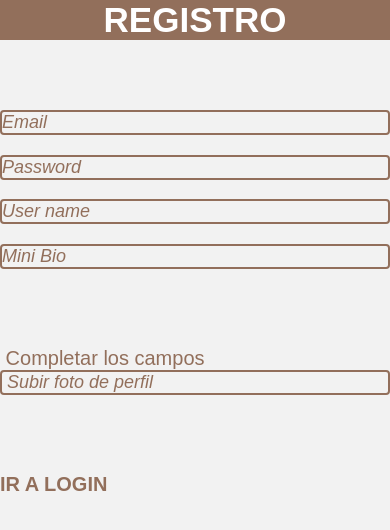
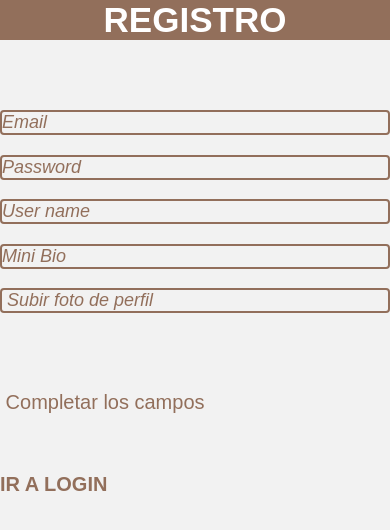
Before and after one commit to Carolejdin/ProyectoIII-RN, a React Native app: screen /Register in a window 390 px wide. Shown: the top 530 px of the page. Built offline with nearby package versions, Linux system fonts and the light colour scheme; no server answers.

Commit message:
cambios en register

```diff
--- a/src/screens/Buscar.js
+++ b/src/screens/Buscar.js
@@ -61,7 +61,7 @@ class Buscar extends Component {
         console.log(this.state.usersFiltrado)
         return (
 
-            <View>
+            <View style={styles.scroll}>
             <Text style={styles.titulo}> BUSCADOR  </Text>
 
                 <TextInput
@@ -74,7 +74,7 @@ class Buscar extends Component {
                 {this.state.usersFiltrado.length == 0 && this.state.usersFiltradoMail.length == 0 && this.state.search == true ?
                     <Text style={styles.notificacion}> Ese usuario no existe </Text>
                     :
-                    <View>
+                    <View style={styles.scroll}>
                         <FlatList
                             data={this.state.usersFiltrado}
                             keyExtractor={item => item.id.toString()}
@@ -106,6 +106,9 @@ class Buscar extends Component {
 
 }
 const styles = StyleSheet.create({
+    scroll:{
+        flex: 2
+        },
 
     foto: {
         height: 200,
--- a/src/screens/Register.js
+++ b/src/screens/Register.js
@@ -96,8 +96,19 @@ class Register extends Component {
                         onChangeText={ text => this.setState({errors:'',bio:text}) }
                         value={this.state.bio}
                     />
+
+                      {  this.state.showCamera ?
+                        <View style={{width: '100vw', heigth: '100vh'}}>
+                            <MyCamera onImageUpload={url => this.onImageUpload(url)}/>
+                        </View>
+                        :
+                        <TouchableOpacity onPress={()=> this.setState({showCamera:true})}>
+                            <Text style={styles.text} > Subir foto de perfil</Text>
+                        </TouchableOpacity>
+                    }
+
                      {
-                    this.state.email == '' || this.state.pass == '' || this.state.userName == '' ?
+                    this.state.email == '' || this.state.pass == '' || this.state.userName == '' || this.state.foto == ''?
                     <Text  style={styles.notificacion}> Completar los campos</Text>
                     :
 
@@ -107,16 +118,7 @@ class Register extends Component {
 
                     }
 
-                    {
-                        this.state.showCamera ?
-                        <View style={{width: '100vw', heigth: '100vh'}}>
-                            <MyCamera onImageUpload={url => this.onImageUpload(url)}/>
-                        </View>
-                        :
-                        <TouchableOpacity onPress={()=> this.setState({showCamera:true})}>
-                            <Text style={styles.text} > Subir foto de perfil</Text>
-                        </TouchableOpacity>
-                    }
+
 
                  <Text>{this.state.errors.message}</Text>
                     <Text  style={styles.login} onPress={ () => this.props.navigation.navigate('Login')} >IR A LOGIN </Text>
```
Also changed, not shown: src/screens/Profile.js (+5 -5 lines).
